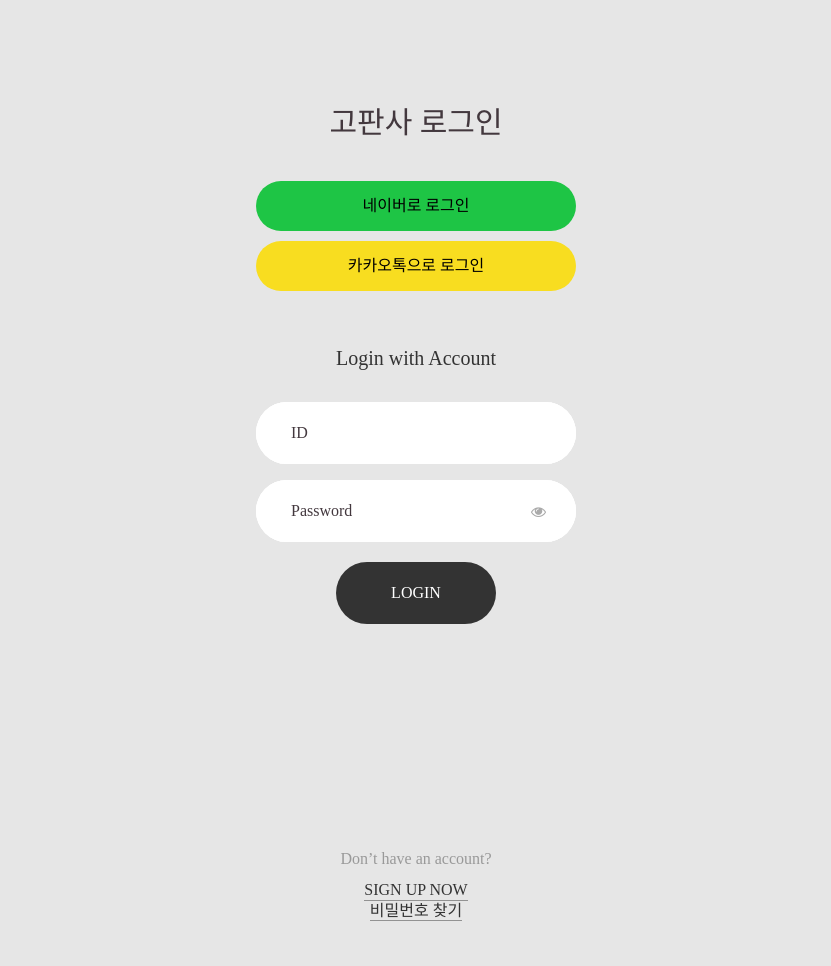
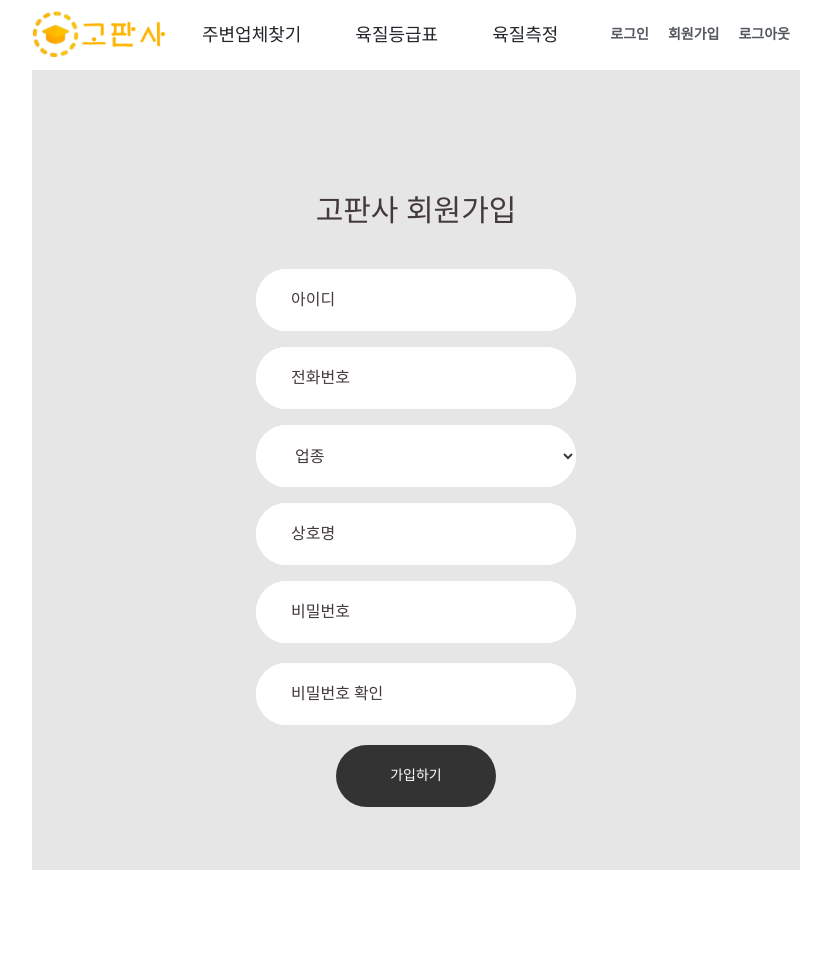
Before and after one commit to DBLabProj/GoPansa, a Flask app: page /regist in a window 1280 px wide. Shown: the whole page, without its empty margins (224-1055 px from the left). After the commit the page ends 870 px from the top, so only its background shows below. Run offline with Flask 2, Linux system fonts and the light colour scheme; some libraries are stand-ins or nearby versions; some web fonts are replaced.

Commit message:
Update regist.html

```diff
--- a/web/templates/regist.html
+++ b/web/templates/regist.html
@@ -25,71 +25,71 @@
 <!--===============================================================================================-->
 	<link rel="stylesheet" type="text/css" href="/static/css/util.css">
 	<link rel="stylesheet" type="text/css" href="/static/css/login.css">
+	<link rel="stylesheet" type="text/css" href="/static/css/style.css">
 <!--===============================================================================================-->
 </head>
 <body>
-
+	<center>
+    <article>
+	{% include "menu_template.html" %}
 	<div class="limiter">
 		<div class="container-login100">
 			<div class="wrap-login100 p-t-90 p-b-30">
 				<form class="login100-form validate-form">
 					<span class="login100-form-title p-b-40">
-						고판사 로그인
+						고판사 회원가입
 					</span>
 
-					<div>
-						<a href="#" class="btn-login-with bg1 m-b-10">
-							네이버로 로그인
-						</a>
-
-						<a href="#" class="btn-login-with bg2">
-							카카오톡으로 로그인
-						</a>
-					</div>
-
-					<div class="text-center p-t-55 p-b-30">
-						<span class="txt1">
-							Login with Account
-						</span>
+					<div class="wrap-input100 validate-input m-b-16">
+						<input class="input100" type="text" name="ID" placeholder="아이디">
+						<span class="focus-input100"></span>
 					</div>
 
 					<div class="wrap-input100 validate-input m-b-16">
-						<input class="input100" type="text" name="email" placeholder="ID">
+						<input class="input100" type="text" name="PHONE" placeholder="전화번호">
+						<span class="focus-input100"></span>
+					</div>
+
+					<div class="wrap-input100 validate-input m-b-16">
+						<!-- <input class="input100" type="select" name="kinds" placeholder="업종"> -->
+						<select class="input100" type="select" name="kinds" placeholder="업종"
+							style="border:0;">
+							<option value="">업종</option>
+							<option value="online">온라인</option>
+							<option value="rest">식당</option>
+							<option value="offline">정육점</option>
+						</select>
+						<span class="focus-input100"></span>
+					</div>
+
+					<div class="wrap-input100 validate-input m-b-16">
+						<input class="input100" type="text" name="store" placeholder="상호명">
 						<span class="focus-input100"></span>
 					</div>
 
 					<div class="wrap-input100 validate-input m-b-20">
-						<span class="btn-show-pass">
-							<i class="fa fa fa-eye"></i>
-						</span>
-						<input class="input100" type="password" name="pass" placeholder="Password">
+						<input class="input100" type="password" name="pass" placeholder="비밀번호">
+						<span class="focus-input100"></span>
+					</div>
+
+					<div class="wrap-input100 validate-input m-b-20">
+						<input class="input100" type="password" name="passck" placeholder="비밀번호 확인">
 						<span class="focus-input100"></span>
 					</div>
 
 					<div class="container-login100-form-btn">
 						<button class="login100-form-btn">
-							Login
+							<a href="/join" style="text-decoration:none; color:white;">가입하기</a>
 						</button>
-					</div>
-
-					<div class="flex-col-c p-t-224">
-						<span class="txt2 p-b-10">
-							Don’t have an account?
-						</span>
-
-						<a href="#" class="txt3 bo1 hov1">
-							Sign up now
-						</a>
-
-						<a href="#" class="txt3 bo1 hov1">
-							비밀번호 찾기
-						</a>
 					</div>
 
 				</form>
 			</div>
 		</div>
 	</div>
+
+	</article>
+	</center>
 
 
 <!--===============================================================================================-->
@@ -110,4 +110,13 @@
 	<script src="js/main.js"></script>
 
 </body>
+<script>
+//
+
+
+
+
+</script>
+
+
 </html>
```
